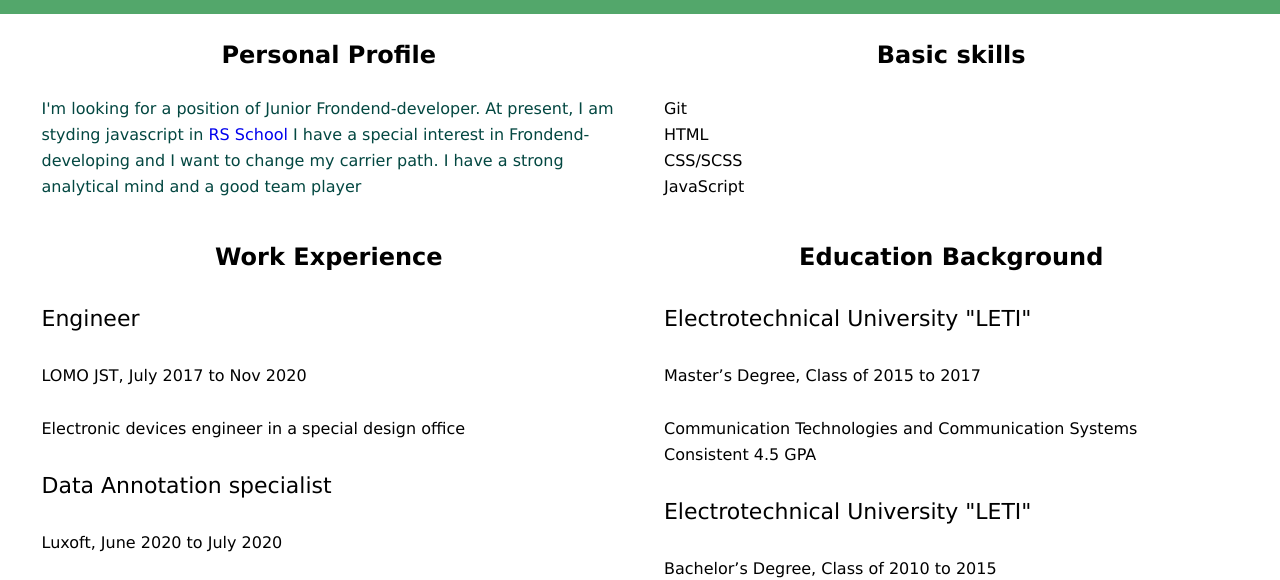
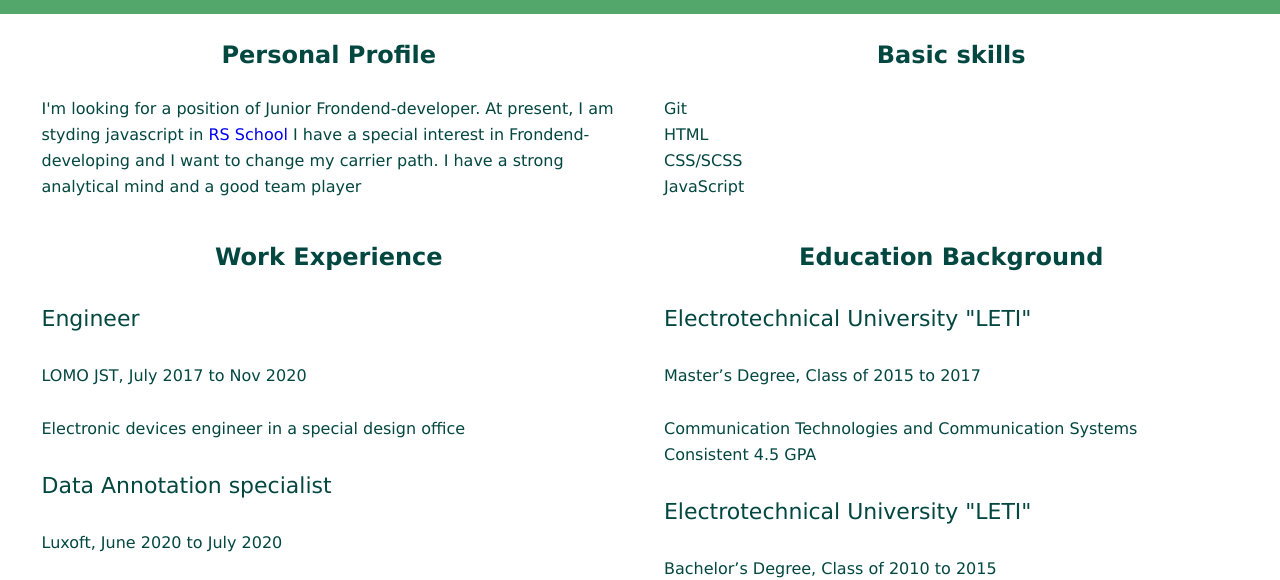
Before and after one commit to IuliiaKurchutskaia/rsschool-cv, a website: page index.html in a window 1280 px wide. Shown: the part 164-744 px from the top of the page. Drawn offline with Linux system fonts and the light colour scheme.

Commit message:
refactor: rafactor wrong color in informational block

```diff
--- a/src/sass/components/_about.scss
+++ b/src/sass/components/_about.scss
@@ -6,7 +6,9 @@
         flex-direction: column;
         padding:0;}
 }
-
+.information__content {
+color:#034741;
+}
 .information__content p, .information__content ul .information__content a{
 
     color:#034741;
```
Also changed, not shown: src/sass/style.css, 1 other file.
